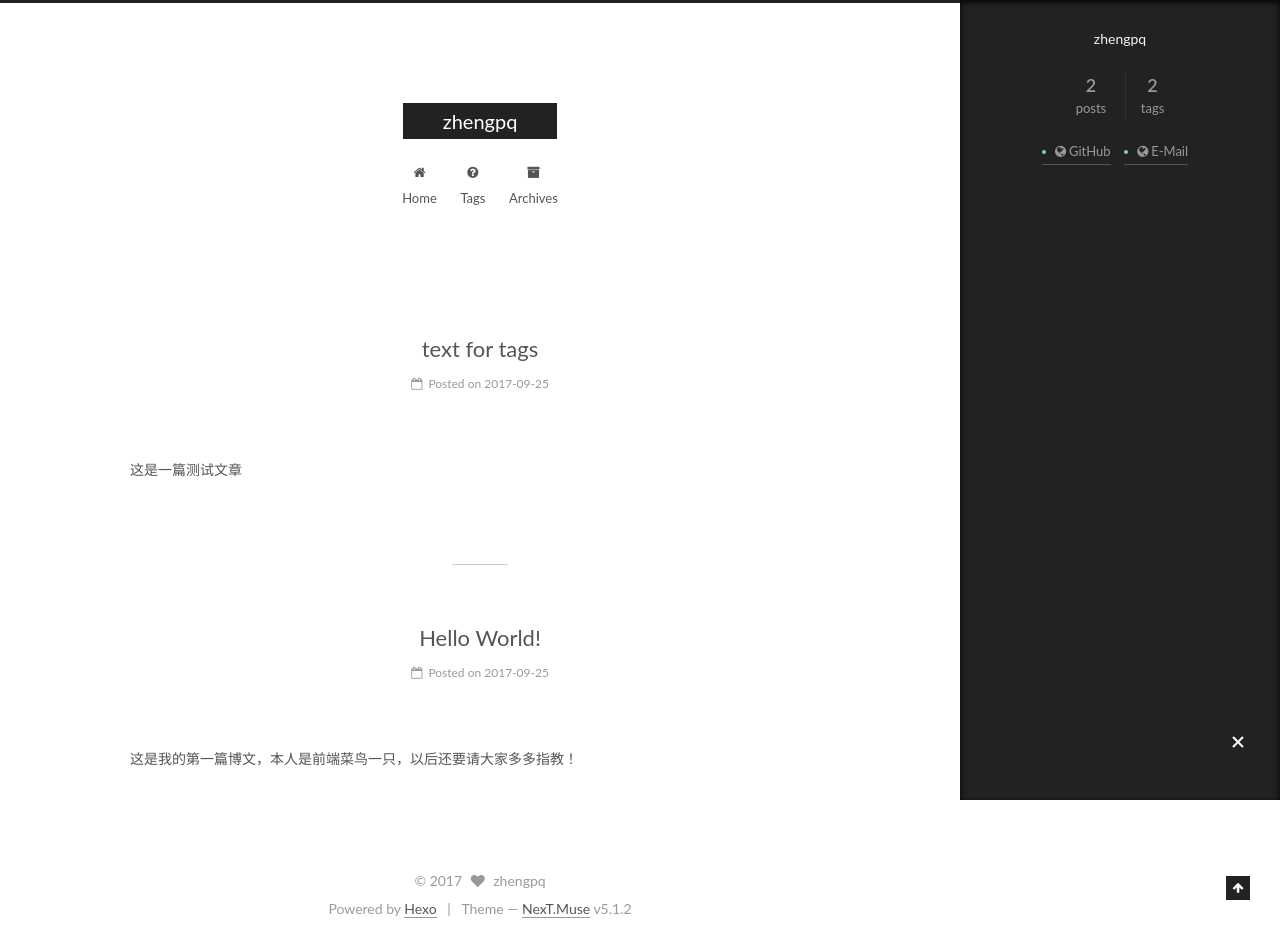
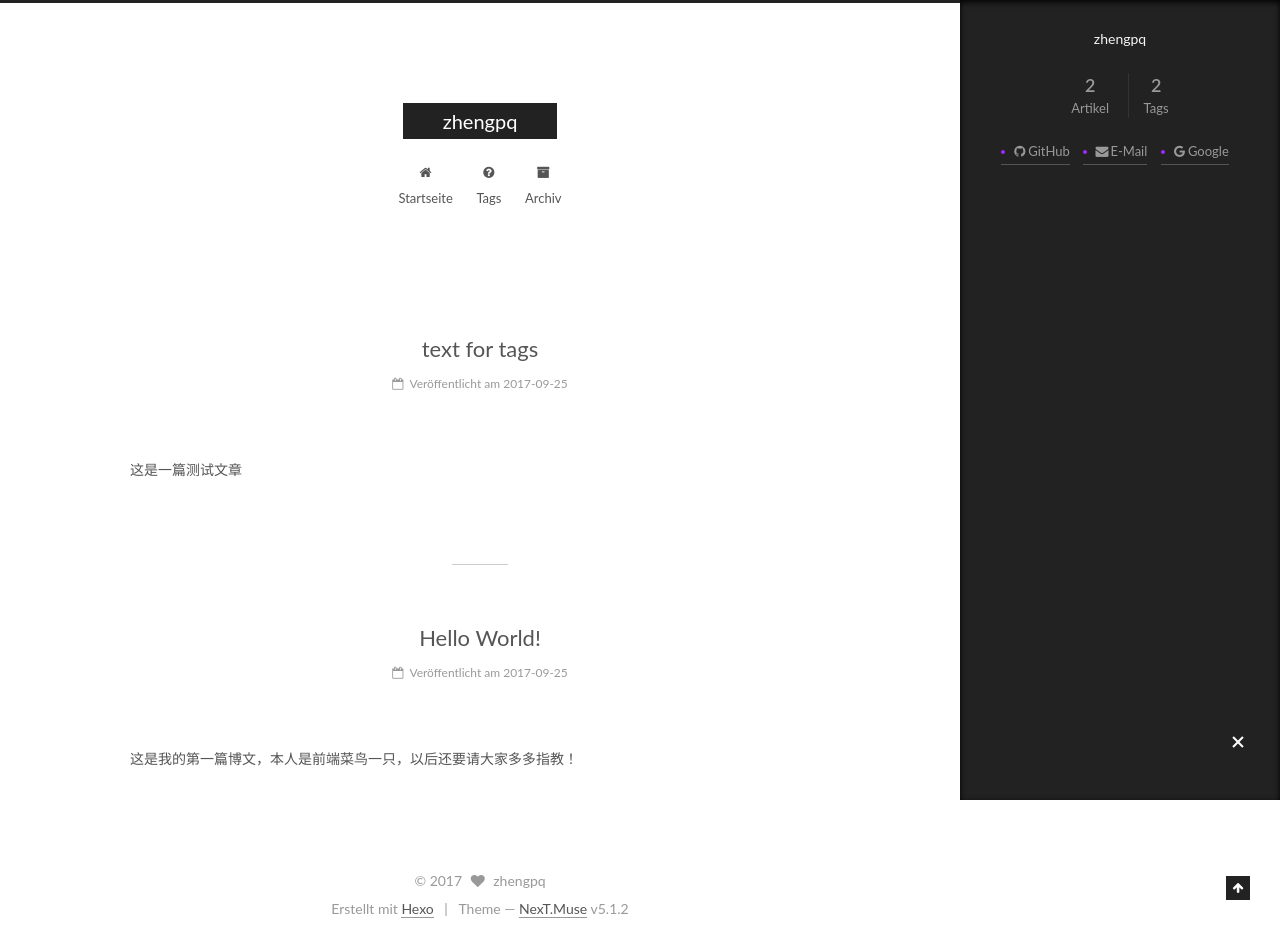
Before and after one commit to zhengpq/zhengpq.github.io, a plain HTML site: page index.html in a window 1280 px wide. Both pictures are taken after a click on the element 1238 px from the left and 743 px from the top of the page. Drawn offline with Linux system fonts and the light colour scheme.

Commit message:
Site updated: 2017-09-25 23:13:27

```diff
--- a/css/main.css
+++ b/css/main.css
@@ -1818,7 +1818,7 @@ pre .javascript .function {
   width: 4px;
   height: 4px;
   border-radius: 50%;
-  background: #8bd29f;
+  background: #a22aff;
 }
 .links-of-blogroll {
   font-size: 13px;
--- a/index.html
+++ b/index.html
@@ -171,7 +171,7 @@
 
               <i class="menu-item-icon fa fa-fw fa-home"></i> <br />
 
-            Home
+            Startseite
           </a>
         </li>
 
@@ -191,7 +191,7 @@
 
               <i class="menu-item-icon fa fa-fw fa-archive"></i> <br />
 
-            Archives
+            Archiv
           </a>
         </li>
 
@@ -257,7 +257,7 @@
                 <i class="fa fa-calendar-o"></i>
               </span>
 
-                <span class="post-meta-item-text">Posted on</span>
+                <span class="post-meta-item-text">Veröffentlicht am</span>
 
               <time title="Post created" itemprop="dateCreated datePublished" datetime="2017-09-25T22:53:28+08:00">
                 2017-09-25
@@ -377,7 +377,7 @@
                 <i class="fa fa-calendar-o"></i>
               </span>
 
-                <span class="post-meta-item-text">Posted on</span>
+                <span class="post-meta-item-text">Veröffentlicht am</span>
 
               <time title="Post created" itemprop="dateCreated datePublished" datetime="2017-09-25T22:28:16+08:00">
                 2017-09-25
@@ -501,7 +501,7 @@
               <a href="/archives/">
 
                 <span class="site-state-item-count">2</span>
-                <span class="site-state-item-name">posts</span>
+                <span class="site-state-item-name">Artikel</span>
               </a>
             </div>
 
@@ -514,7 +514,7 @@
             <div class="site-state-item site-state-tags">
               <a href="/personal/index.html">
                 <span class="site-state-item-count">2</span>
-                <span class="site-state-item-name">tags</span>
+                <span class="site-state-item-name">Tags</span>
               </a>
             </div>
 
@@ -527,15 +527,21 @@
 
 
               <span class="links-of-author-item">
-                <a href="https://github.com/zhengpq" target="_blank" title="GitHub">
+                <a href="https://github.com/yourname" target="_blank" title="GitHub">
 
-                    <i class="fa fa-fw fa-globe"></i>GitHub</a>
+                    <i class="fa fa-fw fa-github"></i>GitHub</a>
               </span>
 
               <span class="links-of-author-item">
-                <a href="1455760759@qq.com" target="_blank" title="E-Mail">
+                <a href="mailto:yourname@gmail.com" target="_blank" title="E-Mail">
 
-                    <i class="fa fa-fw fa-globe"></i>E-Mail</a>
+                    <i class="fa fa-fw fa-envelope"></i>E-Mail</a>
+              </span>
+
+              <span class="links-of-author-item">
+                <a href="https://plus.google.com/yourname" target="_blank" title="Google">
+
+                    <i class="fa fa-fw fa-google"></i>Google</a>
               </span>
 
 
@@ -579,7 +585,7 @@
 </div>
 
 
-  <div class="powered-by">Powered by <a class="theme-link" href="https://hexo.io">Hexo</a></div>
+  <div class="powered-by">Erstellt mit  <a class="theme-link" href="https://hexo.io">Hexo</a></div>
 
   <span class="post-meta-divider">|</span>
 
```
Also changed, not shown: 2017/09/25/Hello-World-0/index.html (+16 -10 lines), 2017/09/25/text-for-tags/index.html (+16 -10 lines), archives/2017/09/index.html (+17 -11 lines), archives/2017/index.html (+17 -11 lines), archives/index.html (+17 -11 lines), personal/index.html (+16 -10 lines), tags/introduction/index.html (+15 -9 lines), tags/personal/index.html (+15 -9 lines).
